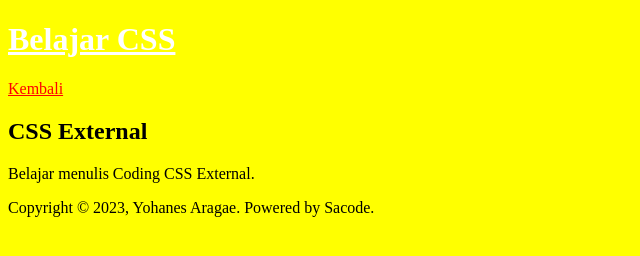
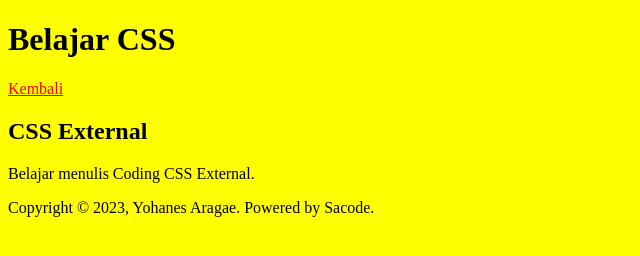
Before and after one commit to yohanesaragae/sacode-online-2023-day03, a plain HTML site: page css.external.html in a window 1280 px wide. Shown: the whole page, without its empty margins (0-640 px from the left). Drawn offline with Linux system fonts and the light colour scheme.

Commit message:
update file css external

```diff
--- a/css.external.html
+++ b/css.external.html
@@ -13,10 +13,10 @@
 <body>
 
 	<!-- Header Start -->
-	<header style="color: white;text-decoration: underline;">
+	<header>
 		<h1>Belajar CSS</h1>
 	</header>
-	<!-- Header Start -->
+	<!-- Header end -->
 
 
 	<!-- nav start -->
```
